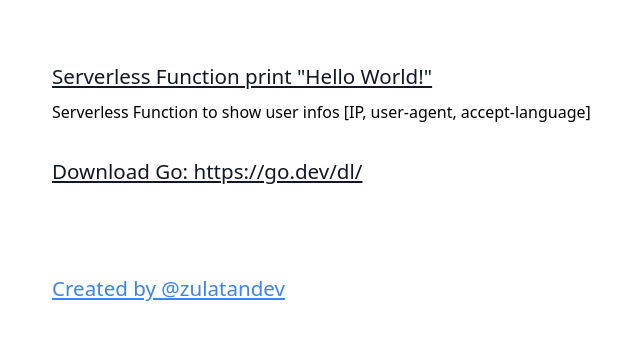
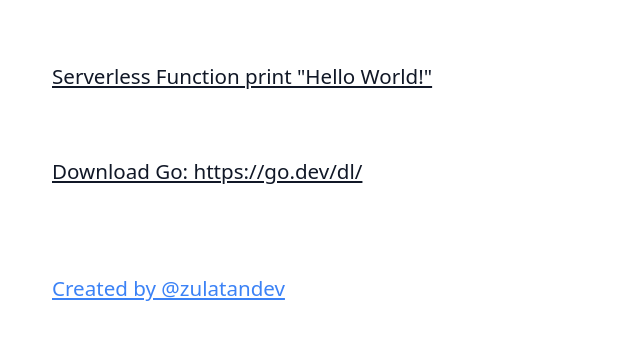
Before and after one commit to zulatandev/medivice-api-go, a website: page public/index.html in a window 1280 px wide. Shown: the part 230-570 px from the top of the page, without its empty margins (220-860 px from the left). Drawn offline with Linux system fonts and the light colour scheme.

Commit message:
update overview

```diff
--- a/public/index.html
+++ b/public/index.html
@@ -82,8 +82,6 @@
     <br />
 
     <a href="/api/hello"> Serverless Function print "Hello World!" </a>
-      Serverless Function to show user infos [IP, user-agent, accept-language]
-    </a>
 
     <br />
 
```
